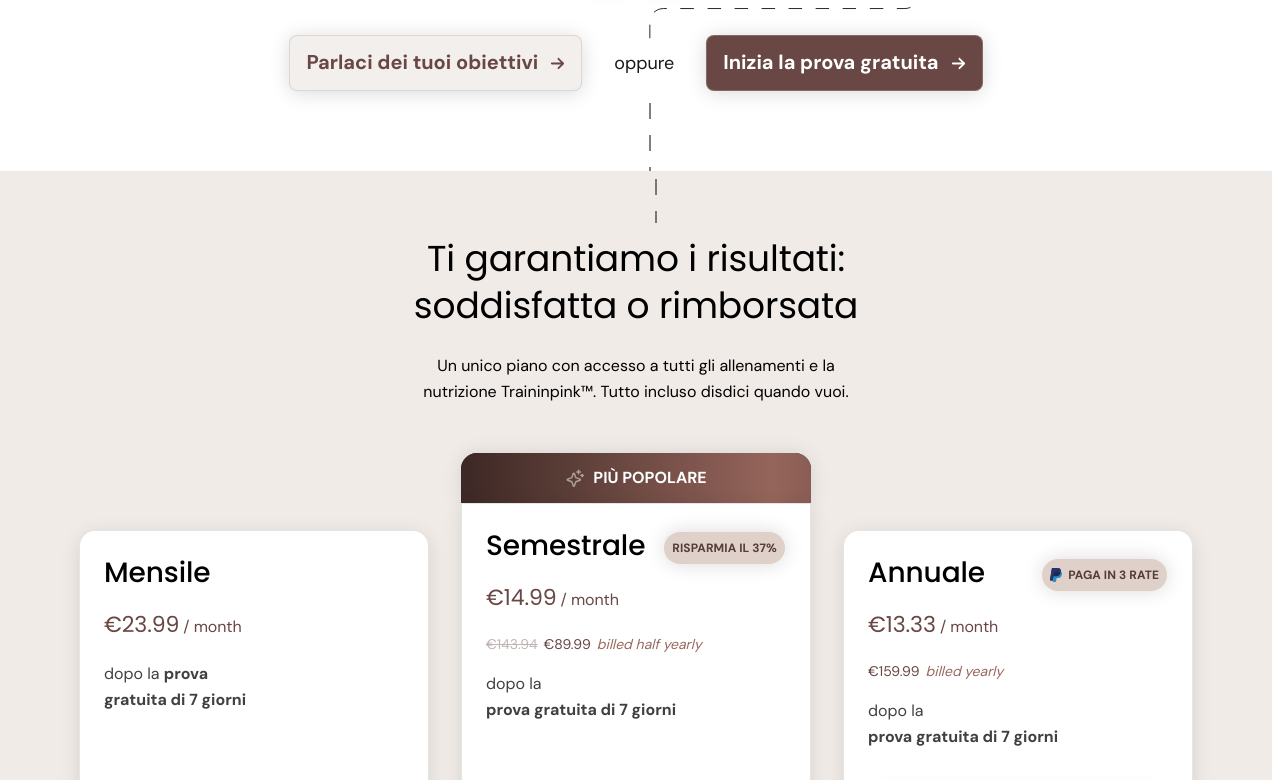
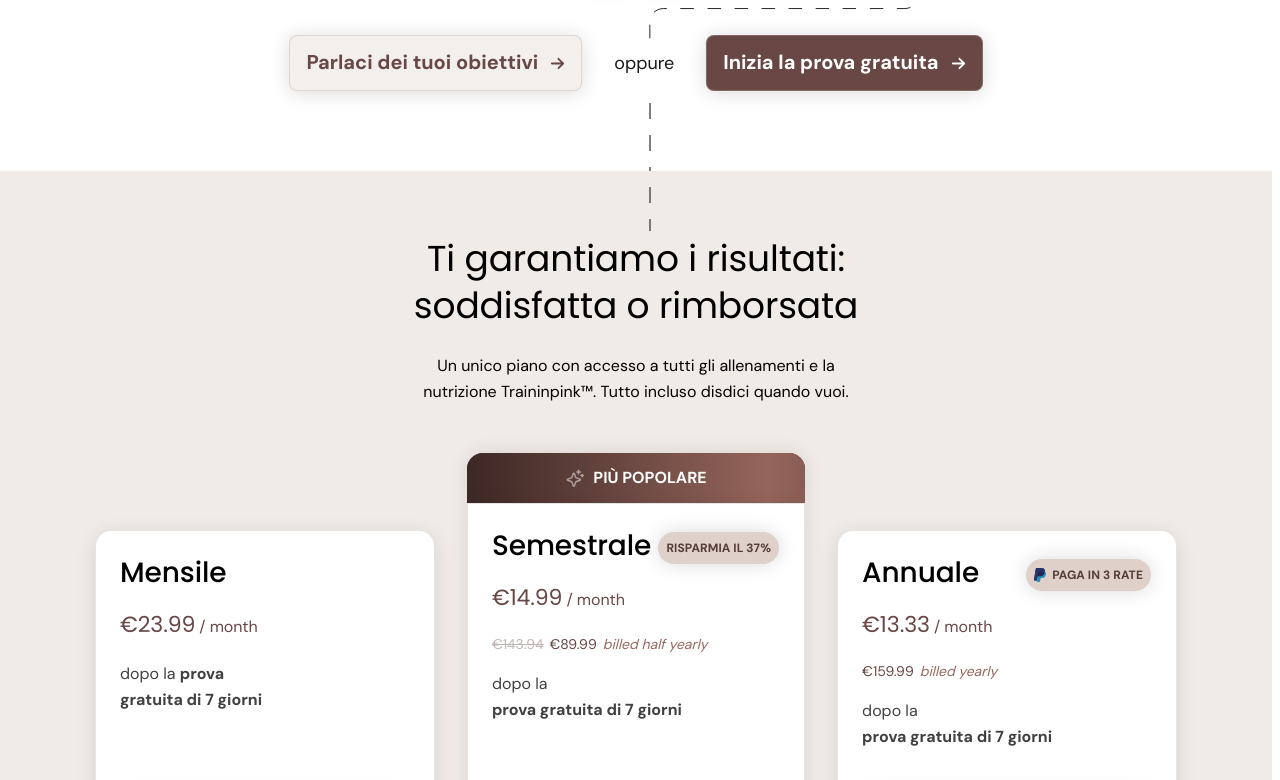
Before and after one commit to ruchipatel123/Tip, a Next.js app: page / in a window 1280 px wide. Shown: the part 6780-7560 px from the top of the page. Built offline with nearby package versions, Linux system fonts and the light colour scheme.

Commit message:
feedback points

```diff
--- a/src/app/coverflowLucide.jsx
+++ b/src/app/coverflowLucide.jsx
@@ -1078,7 +1078,7 @@ const CarouselCoverLucide = () => {
           alt="dotLineFour"
           width={1}
           height={106}
-          className="absolute -bottom-28 left-1/2 block md:hidden"
+          className="absolute -bottom-24 left-1/2 block md:hidden"
         />
       </div>
     </div>
--- a/src/app/pricing.jsx
+++ b/src/app/pricing.jsx
@@ -2,15 +2,16 @@ import Image from "next/image";
 
 export default function PricingSection() {
   return (
-    <section className="bg-[#F1EBE7] px-4 sm:px-8 lg:px-6 xl:px-16 pt-20 pb-8 sm:py-12 lg:py-16 flex flex-col items-center overflow-hidden">
-      <div className="w-full max-w-[1114px] flex flex-col items-center gap-12 sm:gap-10 lg:gap-12">
+    <section className="bg-[#F1EBE7] relative px-4 sm:px-8 lg:px-6 xl:px-16 pt-20 pb-8 sm:py-12 lg:py-16 flex flex-col items-center overflow-hidden">
+              <Image src="/dotLineFour.svg" alt="dotLineFour" width={2} height={20} className="absolute hidden md:block -top-12 left-[51%] md:left-[51%] lg:block" />
+
+      <div className="w-full max-w-[1114px] relative flex flex-col items-center gap-12 sm:gap-10 lg:gap-12 px-4">
         {/* Header */}
         <div className="flex flex-col items-center text-center gap-7 sm:gap-6">
           <h2 className="text-2xl-up-custom relative lg:text-[36px] leading-[32px] sm:leading-[38px] lg:leading-[47px] tracking-[-0.15px] font-normal text-black font-poppins px-4">
             Ti garantiamo i risultati:{' '}
             <br className="hidden md:block"/>
             soddisfatta o rimborsata
-            <Image src="/dotLineFour.svg" alt="dotLineFour" width={2} height={20} className="absolute hidden md:block -top-30 left-[50%] md:left-[54%] lg:block" />
           </h2>
           <p className="hidden md:block font-dm-sans text-lg sm:text-base leading-[22px] sm:leading-[26px] text-black max-w-md lg:max-w-[442px] px-4 md:px-2">
             Un unico piano con accesso a tutti gli allenamenti e la nutrizione Traininpink™. Tutto incluso disdici quando vuoi.
```
